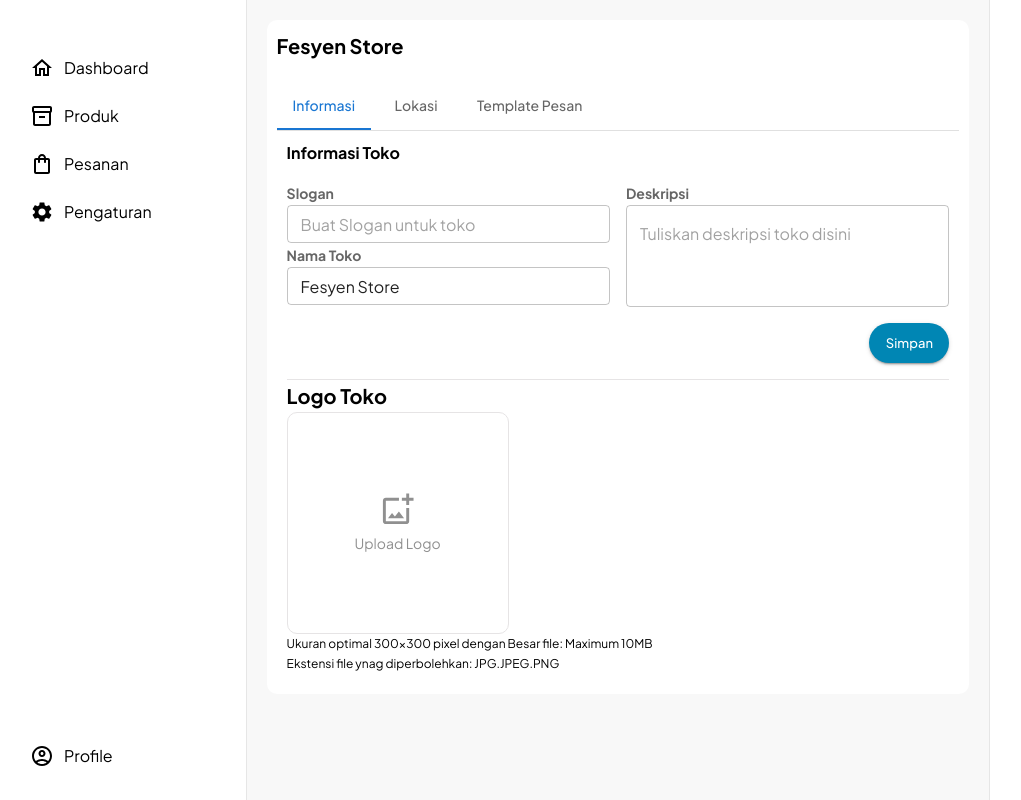
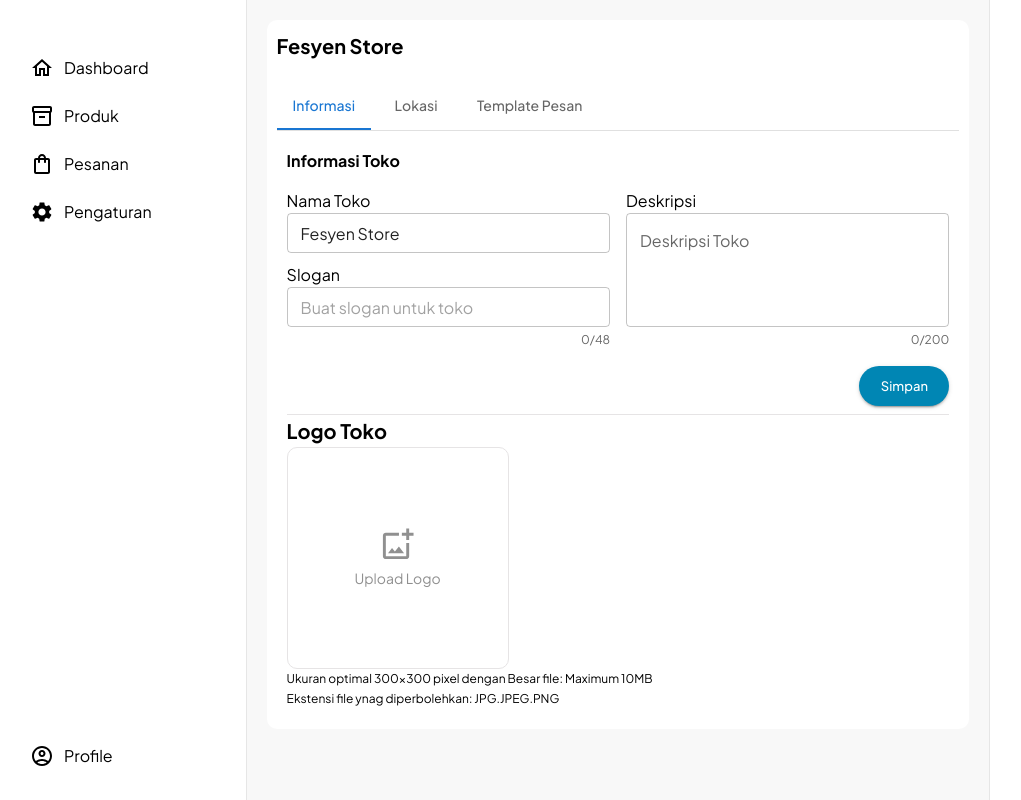
Before and after one commit to ravifarhan/lakoe-group, a React (Vite) app: page /setting in a window 1280 px wide. Shown: the whole page, without its empty margins (2-1023 px from the left). Built offline with nearby package versions, Linux system fonts and the light colour scheme.

Commit message:
add validation panel information

```diff
--- a/src/components/PanelInformation/index.tsx
+++ b/src/components/PanelInformation/index.tsx
@@ -6,21 +6,45 @@ import {
 import {
   Box,
   Typography,
-  Grid,
-  FormLabel,
   TextField,
   Button,
   IconButton,
+  FormHelperText,
+  Alert,
 } from "@mui/material";
 import { ChangeEvent, useState } from "react";
+import useInfoValidation, {
+  IStoreForm,
+} from "../../lib/hook/validation/useStoreValidation";
+import { Controller, SubmitErrorHandler, SubmitHandler } from "react-hook-form";
 
-interface PanelInformationProps {
-  onSaveInformation: () => void;
-}
 
-const PanelInformation: React.FC<PanelInformationProps> = ({
-  onSaveInformation,
-}) => {
+
+const PanelInformation = () => {
+  const { control, handleSubmit, watch } = useInfoValidation();
+
+  const [showSuccessAlert, setShowSuccessAlert] = useState(false);
+  const [showErrorAlert, setShowErrorAlert] = useState(false);
+
+  const submitHandler: SubmitHandler<IStoreForm> = (data) => {
+    setShowSuccessAlert(true);
+    setTimeout(() => {
+      setShowSuccessAlert(false);
+    }, 3000);
+    console.log(data, null, 2);
+  };
+
+  const handleSubmitError: SubmitErrorHandler<IStoreForm> = (data) => {
+    setShowErrorAlert(true);
+    setTimeout(() => {
+      setShowErrorAlert(false);
+    }, 3000);
+    console.log("error", data, null, 2);
+  };
+
+  const countSlogan = watch("slogan");
+  const countDescription = watch("description");
+
   const [imagePreview, setImagePreview] = useState<string | null>(null);
 
   const handleImageChange = (e: ChangeEvent<HTMLInputElement>) => {
@@ -44,54 +68,120 @@ const PanelInformation: React.FC<PanelInformationProps> = ({
 
   return (
     <>
-      <Box display={"flex"} flexDirection={"column"} gap={2}>
+      <Box display={"flex"} flexDirection={"column"} gap={1}>
+        <Box display={"flex"} alignItems={"center"} gap={1} paddingY={1}>
           <Typography variant="body1" fontWeight={"bold"}>
             Informasi Toko
           </Typography>
-        <Grid container spacing={2}>
-          <Grid item xs={6}>
-            <FormLabel
-              id="Slogan"
-              sx={{ fontWeight: "bold", fontSize: "14px" }}
+          {showSuccessAlert && (
+            <Alert
+              variant="filled"
+              sx={{
+                color: "white",
+                backgroundColor: "#1d1d1d",
+                "& .MuiAlert-icon": {
+                  color: "#ffffff",
+                },
+                position: "absolute",
+                right: 500,
+                top: 20,
+              }}
+              onClose={() => {
+                setShowSuccessAlert(false);
+              }}
             >
+              Informasi toko berhasil disimpan
+            </Alert>
+          )}
+          {showErrorAlert && (
+            <Alert
+              variant="filled"
+              severity="error"
+              sx={{
+                position: "absolute",
+                right: 500,
+                top: 20,
+              }}
+              onClose={() => {
+                setShowErrorAlert(false);
+              }}
+            >
+              Informasi toko gagal disimpan
+            </Alert>
+          )}
+        </Box>
+        <form onSubmit={handleSubmit(submitHandler, handleSubmitError)}>
+          <Box display={"flex"} gap={2}>
+            <Box display={"flex"} flexDirection={"column"} width={"50%"}>
+              <label htmlFor="store_name">Nama Toko</label>
+              <Controller
+                name="store_name"
+                control={control}
+                render={({ field, fieldState }) => (
+                  <TextField
+                    size="small"
+                    // defaultValue="Fesyen Store"
+                    fullWidth
+                    {...field}
+                    error={!!fieldState.error?.message}
+                    helperText={fieldState.error?.message}
+                  />
+                )}
+              />
+              <label style={{ marginTop: "10px" }} htmlFor="slogan">
                 Slogan
-            </FormLabel>
+              </label>
+              <Controller
+                name="slogan"
+                control={control}
+                render={({ field, fieldState }) => (
                   <TextField
+                    id="slogan"
+                    placeholder="Buat slogan untuk toko"
+                    size="small"
                     fullWidth
-              placeholder="Buat Slogan untuk toko"
-              inputProps={{ style: { height: "5px" } }}
+                    {...field}
+                    error={!!fieldState.error?.message}
+                    helperText={fieldState.error?.message}
                   />
-            <FormLabel id="logo" sx={{ fontWeight: "bold", fontSize: "14px" }}>
-              Nama Toko
-            </FormLabel>
+                )}
+              />
+              <FormHelperText sx={{ alignSelf: "end" }}>
+                {countSlogan?.length}/48
+              </FormHelperText>
+            </Box>
+            <Box display={"flex"} flexDirection={"column"} width={"50%"}>
+              <label htmlFor="description">Deskripsi</label>
+              <Controller
+                name="description"
+                control={control}
+                render={({ field, fieldState }) => (
                   <TextField
+                    multiline
+                    rows={3.5}
                     fullWidth
-              defaultValue={"Fesyen Store"}
-              inputProps={{ style: { height: "5px" } }}
+                    label="Deskripsi Toko"
+                    placeholder="Tuliskan deskripsi toko disini"
+                    {...field}
+                    error={!!fieldState.error?.message}
+                    helperText={fieldState.error?.message}
                   />
-          </Grid>
-          <Grid item xs={6}>
-            <FormLabel
-              id="deskripsi"
-              sx={{ fontWeight: "bold", fontSize: "14px" }}
-            >
-              Deskripsi
-            </FormLabel>
-            <TextField
-              placeholder="Tuliskan deskripsi toko disini"
-              fullWidth
-              multiline
-              rows={3}
+                )}
               />
-          </Grid>
-        </Grid>
-        <Box display={"flex"} justifyContent={"end"}>
+              <FormHelperText sx={{ alignSelf: "end" }}>
+                {countDescription?.length}/200
+              </FormHelperText>
+            </Box>
+          </Box>
+
+          <Box display={"flex"} justifyContent={"end"} mt={2}>
             <Button
-            onClick={onSaveInformation}
+              type="submit"
               variant="contained"
               size="small"
               sx={{
-              width: "80px",
+                alignSelf: "end",
+                width: "90px",
                 height: "40px",
                 backgroundColor: "#0086b4",
                 ":hover": {
@@ -104,6 +194,7 @@ const PanelInformation: React.FC<PanelInformationProps> = ({
               Simpan
             </Button>
           </Box>
+        </form>
         <Box
           display={"flex"}
           flexDirection={"column"}
--- /dev/null
+++ b/src/lib/hook/validation/useStoreValidation.ts
@@ -0,0 +1,36 @@
+import { yupResolver } from "@hookform/resolvers/yup";
+import * as yup from "yup";
+import { useForm } from "react-hook-form";
+
+export interface IStoreForm {
+  store_name: string;
+  slogan?: string;
+  description?: string;
+}
+
+const StoreFormSchema = yup.object({
+  store_name: yup.string().required("Nama toko harus diisi"),
+  slogan: yup.string().max(48, "Panjang slogan maksimal 48 karakter"),
+  description: yup.string().max(200, "Panjang deskripsi maksimal 200 karakter"),
+});
+
+// const initialValues: IStoreForm = {
+//   store_name: "",
+//   slogan: "",
+//   description: "",
+// };
+
+const useInfoValidation = () => {
+  return useForm<IStoreForm>({
+    defaultValues: {
+      store_name: "Fesyen Store",
+      slogan: "",
+      description: "",
+    },
+    mode: "all",
+    reValidateMode: "onBlur",
+    resolver: yupResolver(StoreFormSchema),
+  });
+}
+
+export default useInfoValidation
--- a/src/pages/Setting/index.tsx
+++ b/src/pages/Setting/index.tsx
@@ -1,4 +1,4 @@
-import { Alert, Box, Tab, Tabs, Typography } from "@mui/material";
+import { Box, Tab, Tabs, Typography } from "@mui/material";
 import { useState } from "react";
 import PanelInformation from "../../components/PanelInformation";
 import PanelTemplateMessage from "../../components/PanelTemplateMessage";
@@ -12,11 +12,7 @@ interface TabPanelProps {
 
 const Setting = () => {
   const [value, setValue] = useState(0);
-  const [showAlert, setShowAlert] = useState(false);
 
-  const handleInformationSave = () => {
-    setShowAlert(true);
-  };
 
   const handleChange = (_event: React.SyntheticEvent, newValue: number) => {
     setValue(newValue);
@@ -62,14 +58,6 @@ const Setting = () => {
           <Typography variant="h6" padding={"10px"} fontWeight={"bold"} marginRight={"40px"}>
             Fesyen Store
           </Typography>
-          {showAlert && (
-            <Alert
-              severity="success"
-              onClose={() => setShowAlert(false)}
-            >
-              Informasi toko berhasil disimpan
-            </Alert>
-          )}
         </Box>
         <Box sx={{ padding: "10px" }}>
           <Box sx={{ borderBottom: 1, borderColor: "divider" }}>
@@ -90,7 +78,7 @@ const Setting = () => {
           </Box>
           <Box sx={{ padding: "10px" }}>
             <CustomTabPanel value={value} index={0}>
-              <PanelInformation onSaveInformation={handleInformationSave} />
+              <PanelInformation />
             </CustomTabPanel>
             <CustomTabPanel value={value} index={1}>
               <PanelLocation />
```
Also changed, not shown: 1 other file (tests, documents, lock files or other folders). Lines whose indentation alone changed are shown as unchanged.
